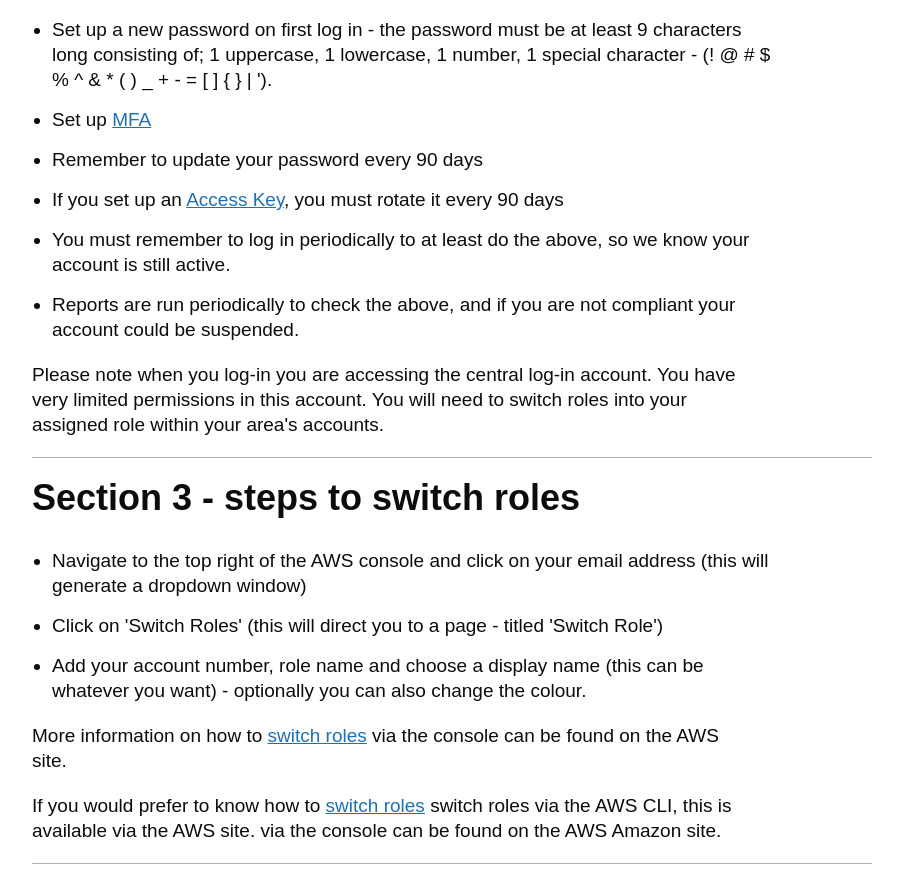
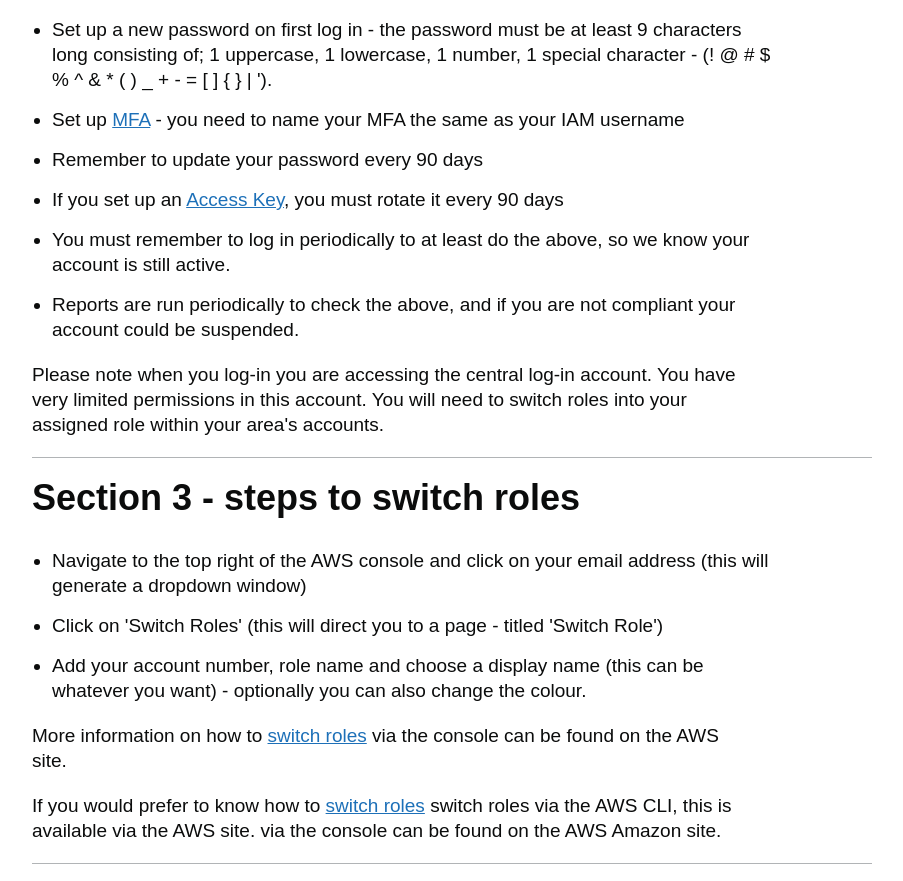
Before and after one commit to UKHomeOffice/CCoE-Prototyping-Kit, a plain HTML site: page app/views/AWS-new-user-next-steps.html in a window 1280 px wide. Shown: the part 1095-1976 px from the top of the page, without its empty margins (333-1236 px from the left). Drawn offline with Linux system fonts and the light colour scheme; files that its build step writes are made by us from their sources; a script that the page names is missing; files whose address does not match are found by name; a web font is replaced by a local one.

Commit message:
MFA info

```diff
--- a/app/views/AWS-new-user-next-steps.html
+++ b/app/views/AWS-new-user-next-steps.html
@@ -669,7 +669,7 @@
               </li>
               <li>Set up <a
                   href="https://docs.aws.amazon.com/IAM/latest/UserGuide/id_credentials_mfa_enable_virtual.html"
-                  class="govuk-link">MFA</a></li>
+                  class="govuk-link">MFA</a> - you need to name your MFA the same as your IAM username</li>
               <li>Remember to update your password every 90 days</li>
               <li>If you set up an <a href="access-keys.html" class="govuk-link">Access Key</a>, you must rotate it
                 every 90 days</li>
```
